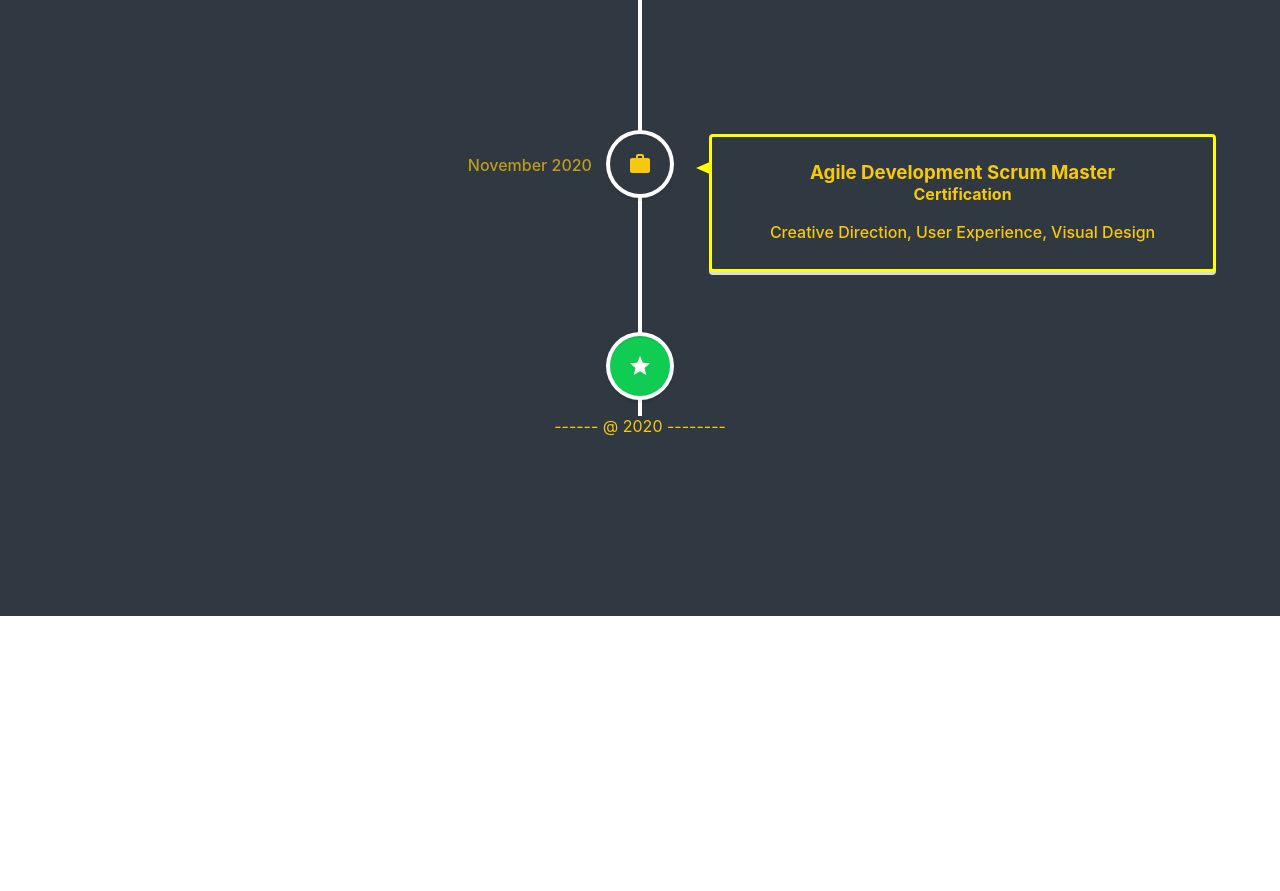
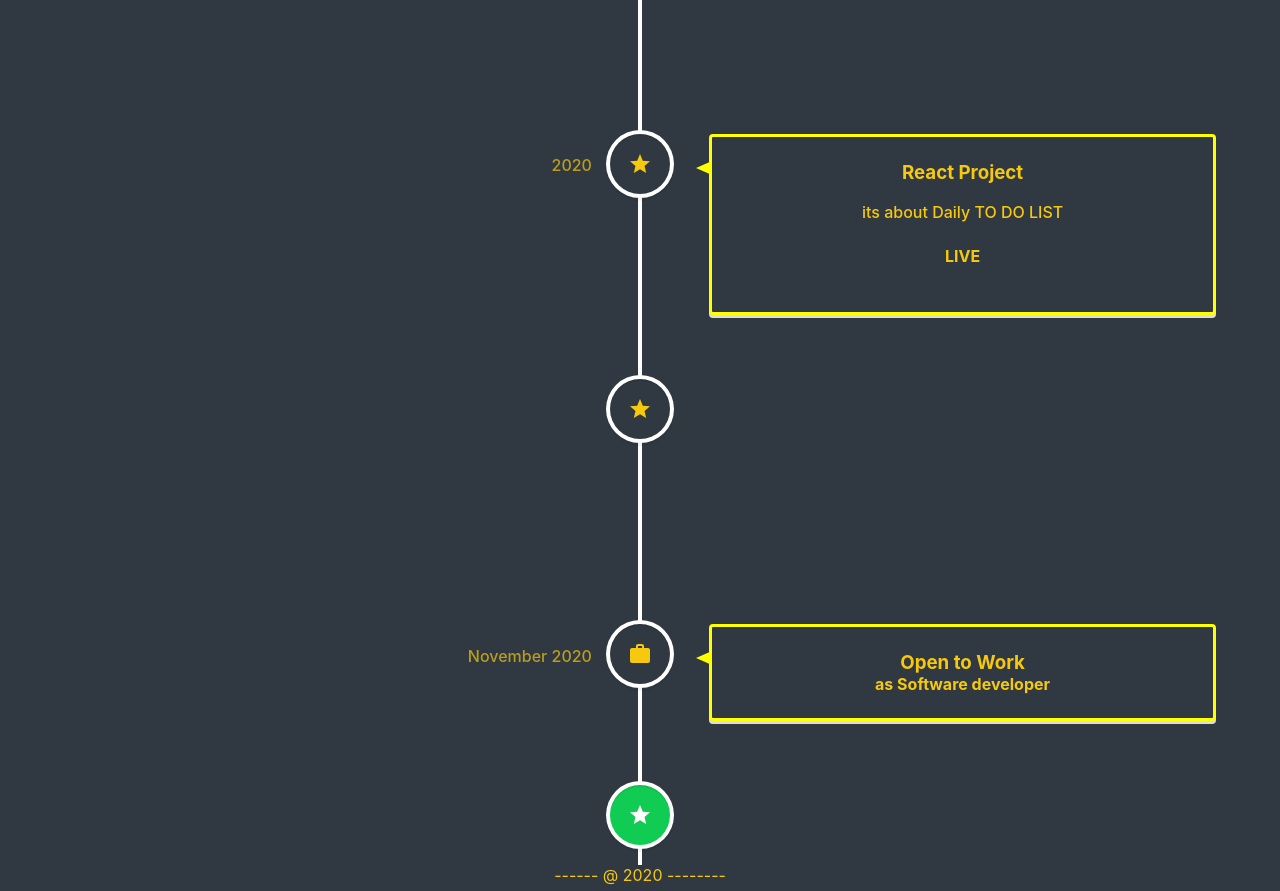
Before and after one commit to rmc3408/portfolio, a React (Create React App) app: page / in a window 1280 px wide. Shown: the part 2400-3291 px from the top of the page. Before the commit the page ends 3016 px from the top, so only its background shows below. Built offline with nearby package versions, Linux system fonts and the light colour scheme.

Commit message:
minor adjustment

```diff
--- a/src/Components/Projects.js
+++ b/src/Components/Projects.js
@@ -31,6 +31,7 @@ const Projects = () => {
     </p>
   </VerticalTimelineElement>
 
+
   <VerticalTimelineElement
     className="vertical-timeline-element--work"
     contentStyle={{ border: '3px solid  yellow', background: '#303841', color: '#f6c90e' }}
@@ -45,21 +46,55 @@ const Projects = () => {
     </p>
   </VerticalTimelineElement>
 
+
   <VerticalTimelineElement
     className="vertical-timeline-element--work"
     contentStyle={{ border: '3px solid  yellow', background: '#303841', color: '#f6c90e' }}
     contentArrowStyle={{ borderRight: '16px solid  yellow' }}
-    date="2008 - 2010"
+    date="2019"
     iconStyle={{ background: '#303841', color: '#f6c90e' }}
     icon={<StarIcon />}
   >
-    <h3 className="vertical-timeline-element-title"> C# Project </h3>
+    <h3 className="vertical-timeline-element-title"> Javascript Project </h3>
     <p>
-      User Experience, Visual Design
+    its a game deleoper for website.
     </p>
     <h4 className="vertical-timeline-element-button"> LIVE </h4>
+  </VerticalTimelineElement>
 
+
+  <VerticalTimelineElement
+    className="vertical-timeline-element--work"
+    contentStyle={{ border: '3px solid  yellow', background: '#303841', color: '#f6c90e' }}
+    contentArrowStyle={{ borderRight: '16px solid  yellow' }}
+    date="2020"
+    iconStyle={{ background: '#303841', color: '#f6c90e' }}
+    icon={<StarIcon />}
+  >
+    <h3 className="vertical-timeline-element-title"> React Project </h3>
+    <p>
+    its about Daily TO DO LIST
+    </p>
+    <h4 className="vertical-timeline-element-button"> LIVE </h4>
   </VerticalTimelineElement>
+
+
+  <VerticalTimelineElement
+    className="vertical-timeline-element--work"
+    contentStyle={{ border: '3px solid  yellow', background: '#303841', color: '#f6c90e' }}
+    contentArrowStyle={{ borderRight: '16px solid  yellow' }}
+    date="2020"
+    iconStyle={{ background: '#303841', color: '#f6c90e' }}
+    icon={<StarIcon />}
+  >
+    <h3 className="vertical-timeline-element-title"> Python/React Project </h3>
+    <p>
+    its about tweet my news
+    </p>
+    <h4 className="vertical-timeline-element-button"> LIVE </h4>
+    </VerticalTimelineElement>
+
+
   <VerticalTimelineElement
     className="vertical-timeline-element--education"
     contentStyle={{ border: '3px solid  yellow', background: '#303841', color: '#f6c90e' }}
@@ -68,12 +103,12 @@ const Projects = () => {
     iconStyle={{ background: '#303841', color: '#f6c90e' }}
     icon={<WorkIcon />}
   >
-    <h3 className="vertical-timeline-element-title">Agile Development Scrum Master</h3>
-    <h4 className="vertical-timeline-element-subtitle">Certification</h4>
-    <p>
-      Creative Direction, User Experience, Visual Design
-    </p>
-  </VerticalTimelineElement>
+    <h3 className="vertical-timeline-element-title">Open to Work</h3>
+    <h4 className="vertical-timeline-element-subtitle">as Software developer</h4>
+
+    </VerticalTimelineElement>
+
+
 <VerticalTimelineElement
     iconStyle={{ background: 'rgb(16, 204, 82)', color: '#fff' }}
     icon={<StarIcon />}
```
